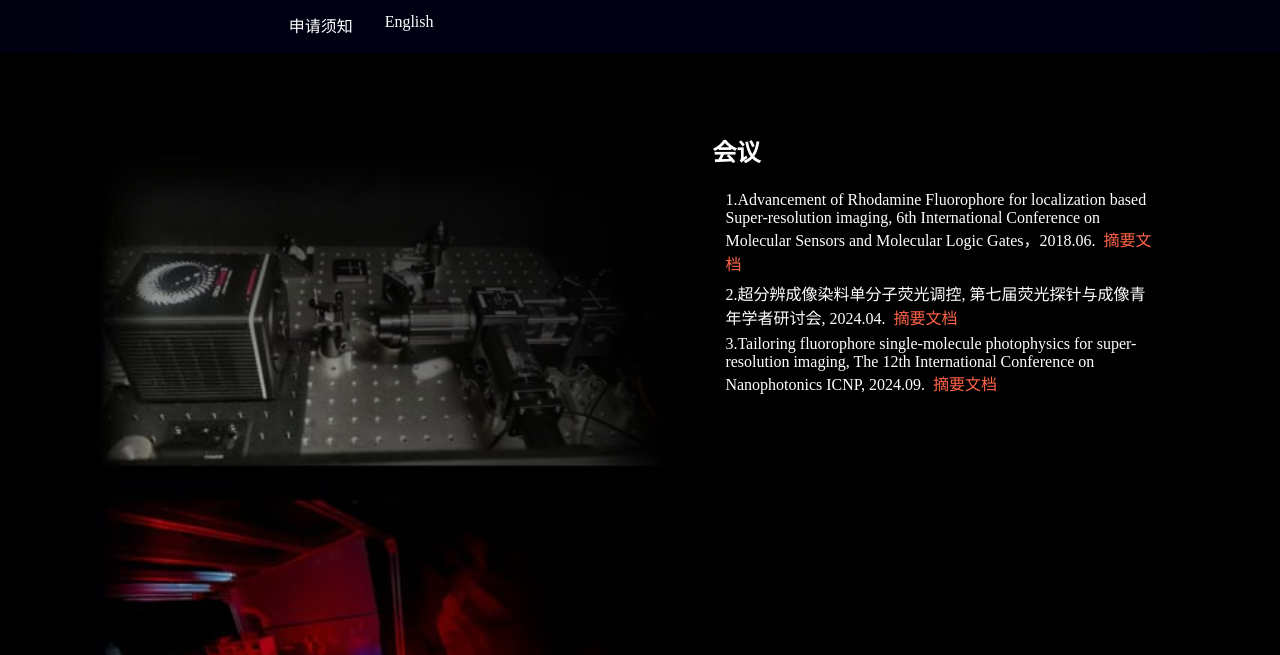
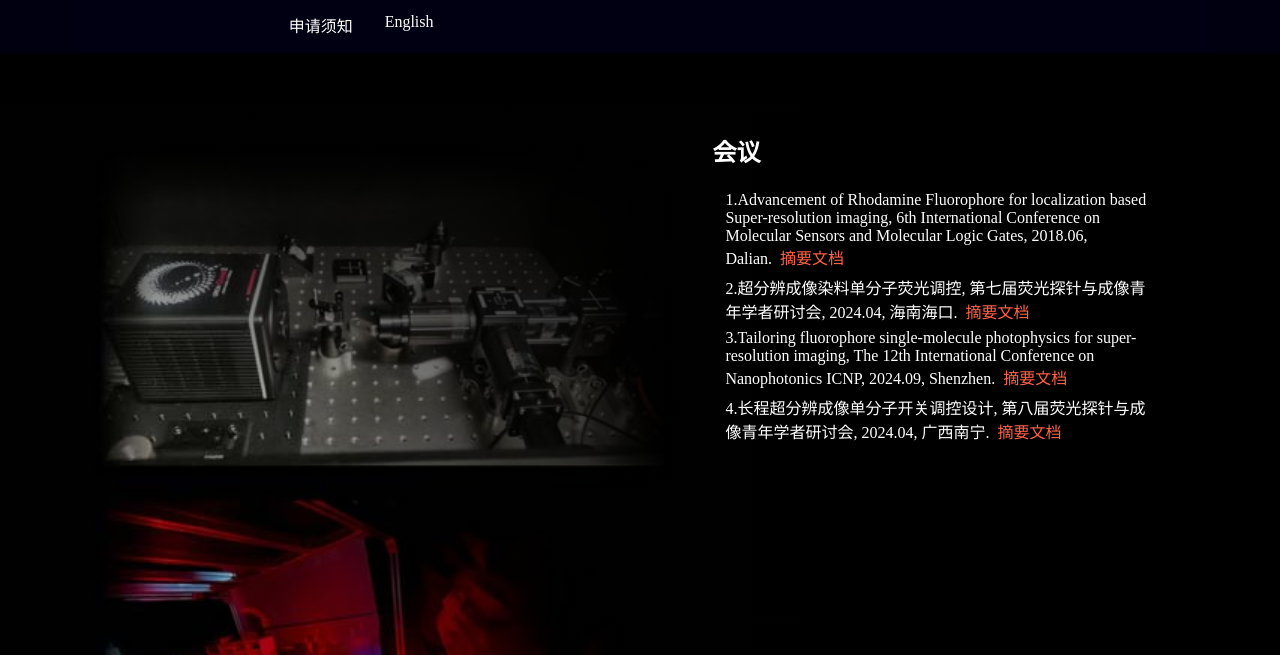
Before and after one commit to yezhiwei90/yezhiwei90.github.io, a plain HTML site: page Conferences.html in a window 1280 px wide. Shown: the part 145-800 px from the top of the page. Drawn offline with Linux system fonts and the light colour scheme.

Commit message:
adding news

```diff
--- a/Conferences.html
+++ b/Conferences.html
@@ -65,9 +65,10 @@
 			<div>
 				<h2 class="Wtext">会议</h2>
 				<table class="TableCom">
-					<tr><td><p style="margin: 2px;">1.Advancement of Rhodamine Fluorophore for localization based Super-resolution imaging, 6th International Conference on Molecular Sensors and Molecular Logic Gates，2018.06.&nbsp;&nbsp;<a href="./Resources/Conf1.jpg" target="_blank" class="lliink" style="color:rgb(255, 99, 71);padding:0;display:inline">摘要文档</a></p></td></tr>
-					<tr><td><p style="margin: 2px;">2.超分辨成像染料单分子荧光调控, 第七届荧光探针与成像青年学者研讨会, 2024.04.&nbsp;&nbsp;<a href="./Resources/Conf2.pdf" target="_blank" class="lliink" style="color:rgb(255, 99, 71);padding:0;display:inline">摘要文档</a></p></td></tr></p></td></tr>
-					<tr><td><p style="margin: 2px;">3.Tailoring fluorophore single-molecule photophysics for super-resolution imaging, The 12th International Conference on Nanophotonics ICNP, 2024.09.&nbsp;&nbsp;<a href="./Resources/Conf3.pdf" target="_blank" class="lliink" style="color:rgb(255, 99, 71);padding:0;display:inline">摘要文档</a></p></td></tr>
+					<tr><td><p style="margin: 2px;">1.Advancement of Rhodamine Fluorophore for localization based Super-resolution imaging, 6th International Conference on Molecular Sensors and Molecular Logic Gates, 2018.06, Dalian.&nbsp;&nbsp;<a href="./Resources/Conf1.jpg" target="_blank" class="lliink" style="color:rgb(255, 99, 71);padding:0;display:inline">摘要文档</a></p></td></tr>
+					<tr><td><p style="margin: 2px;">2.超分辨成像染料单分子荧光调控, 第七届荧光探针与成像青年学者研讨会, 2024.04, 海南海口.&nbsp;&nbsp;<a href="./Resources/Conf2.pdf" target="_blank" class="lliink" style="color:rgb(255, 99, 71);padding:0;display:inline">摘要文档</a></p></td></tr></p></td></tr>
+					<tr><td><p style="margin: 2px;">3.Tailoring fluorophore single-molecule photophysics for super-resolution imaging, The 12th International Conference on Nanophotonics ICNP, 2024.09, Shenzhen.&nbsp;&nbsp;<a href="./Resources/Conf3.pdf" target="_blank" class="lliink" style="color:rgb(255, 99, 71);padding:0;display:inline">摘要文档</a></p></td></tr>
+					<tr><td><p style="margin: 2px;">4.长程超分辨成像单分子开关调控设计, 第八届荧光探针与成像青年学者研讨会, 2024.04, 广西南宁.&nbsp;&nbsp;<a href="./Resources/Conf4.pdf" target="_blank" class="lliink" style="color:rgb(255, 99, 71);padding:0;display:inline">摘要文档</a></p></td></tr></p></td></tr>
 				</table>
 			</div>
 		</div>
--- a/imagecover.js
+++ b/imagecover.js
@@ -40,7 +40,7 @@
 				      }
 				    });
 				  }, {
-				    threshold: 0.7, // 当50%元素可见时触发
+				    threshold: 0.4, // 当50%元素可见时触发
 				    rootMargin: '0px'
 				  });
 
```
Also changed, not shown: 1 other file.
